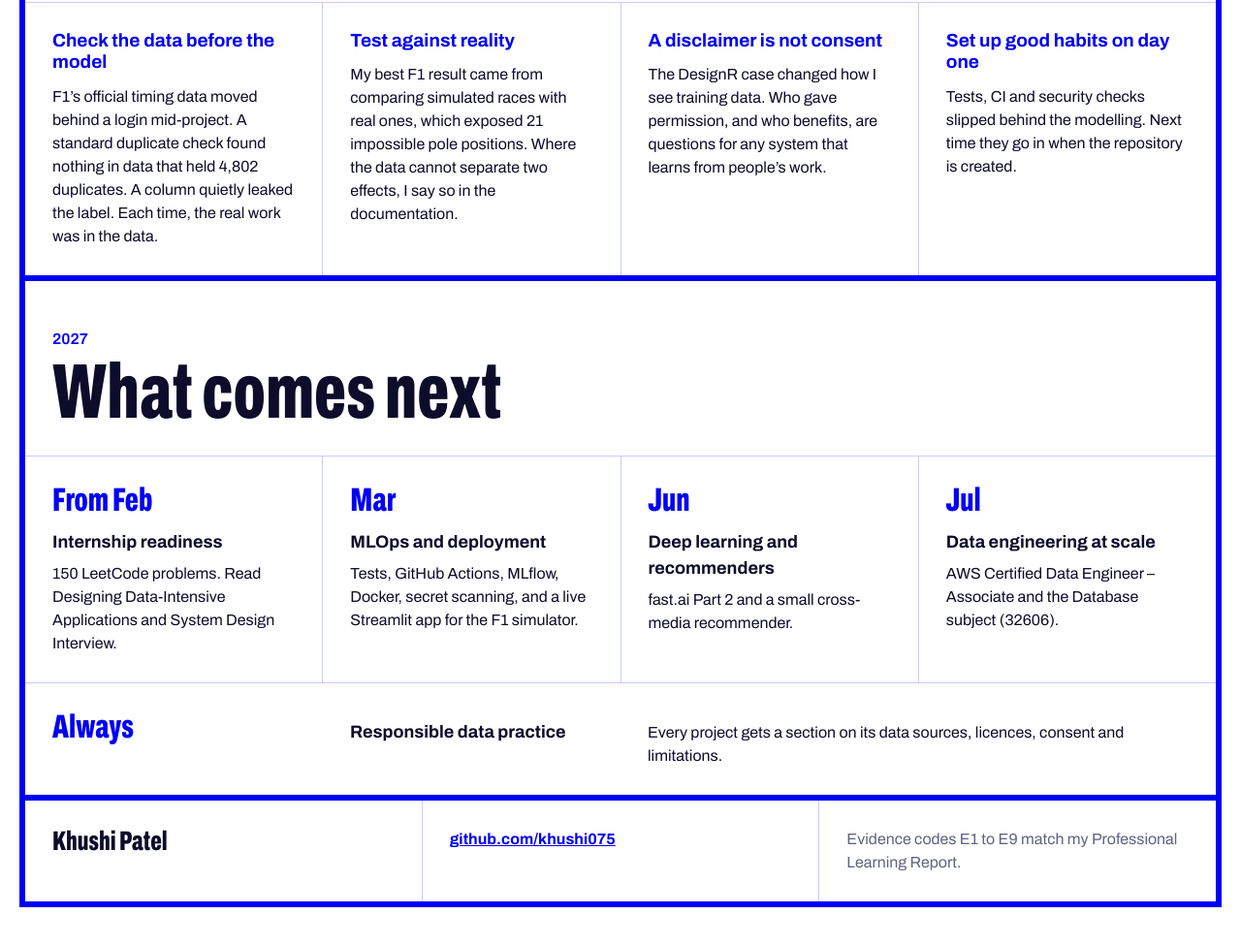
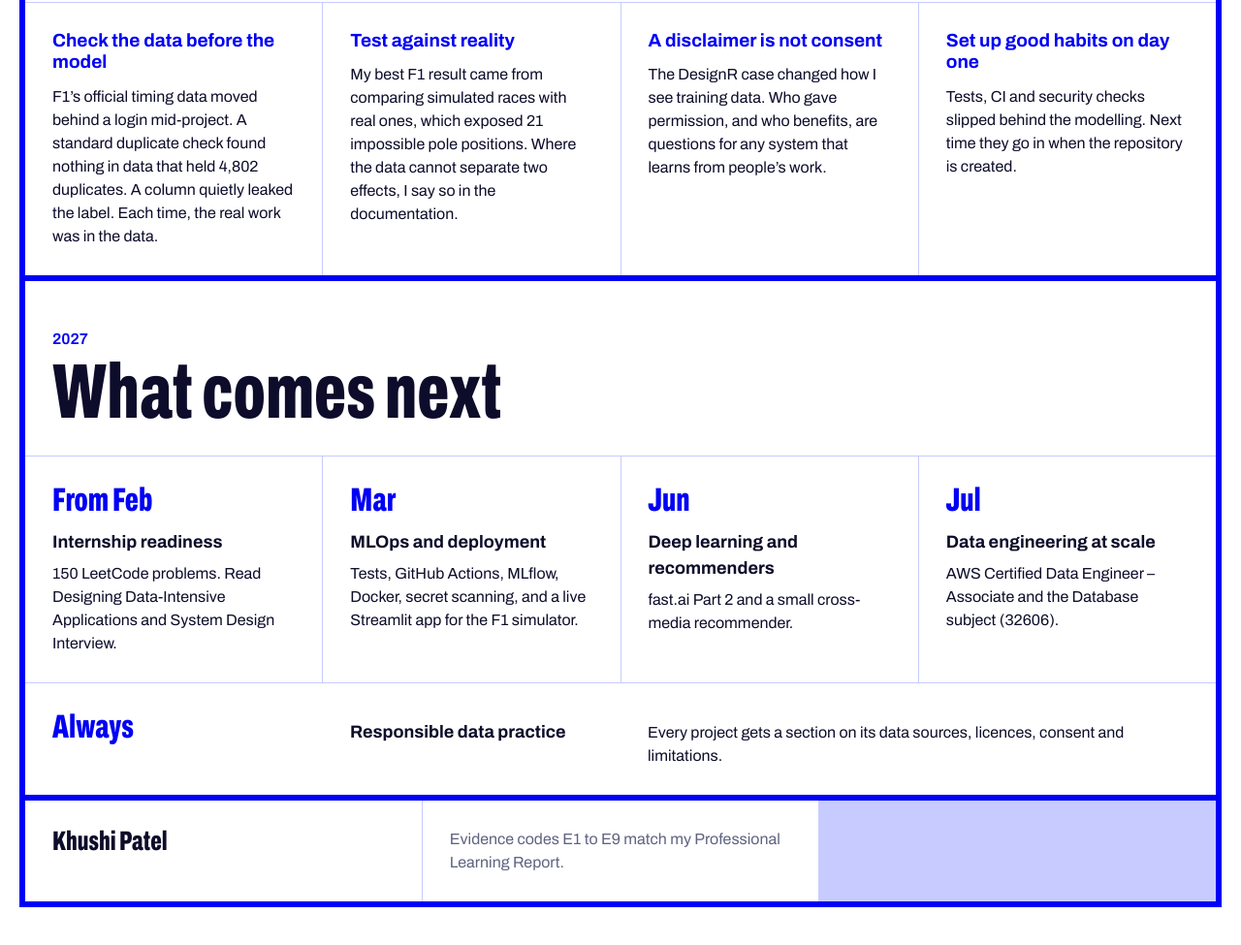
Before and after one commit to khushi075/portfolio, a plain HTML site: page index.html in a window 1280 px wide. Shown: the part 5568-6543 px from the top of the page at 97% size. Drawn offline with Linux system fonts and the light colour scheme.

Commit message:
Remove link from index.html footer

```diff
--- a/index.html
+++ b/index.html
@@ -277,7 +277,6 @@
 
   <footer class="foot grid">
     <p class="cell foot-name">Khushi Patel</p>
-    <p class="cell"><a class="link" href="https://github.com/khushi075">github.com/khushi075</a></p>
     <p class="cell muted">Evidence codes E1 to E9 match my Professional Learning Report.</p>
   </footer>
 </main>
```
